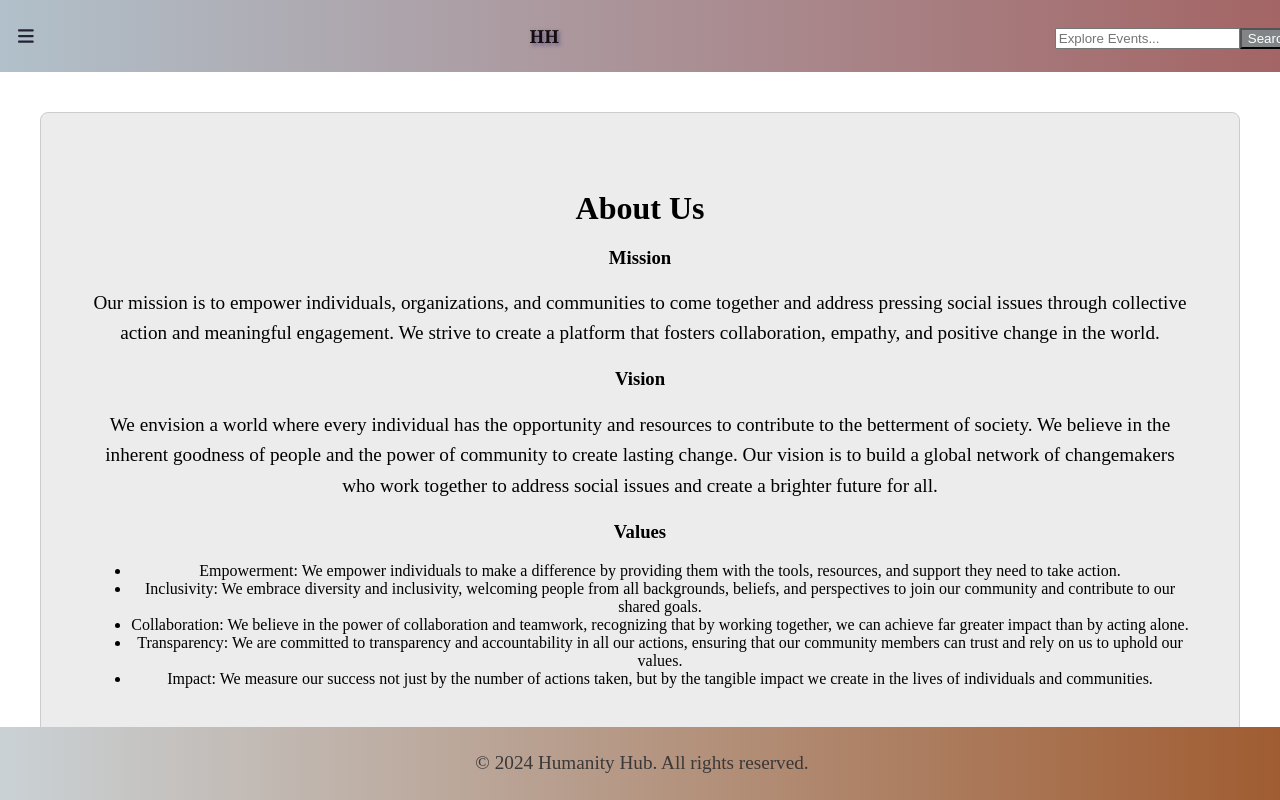
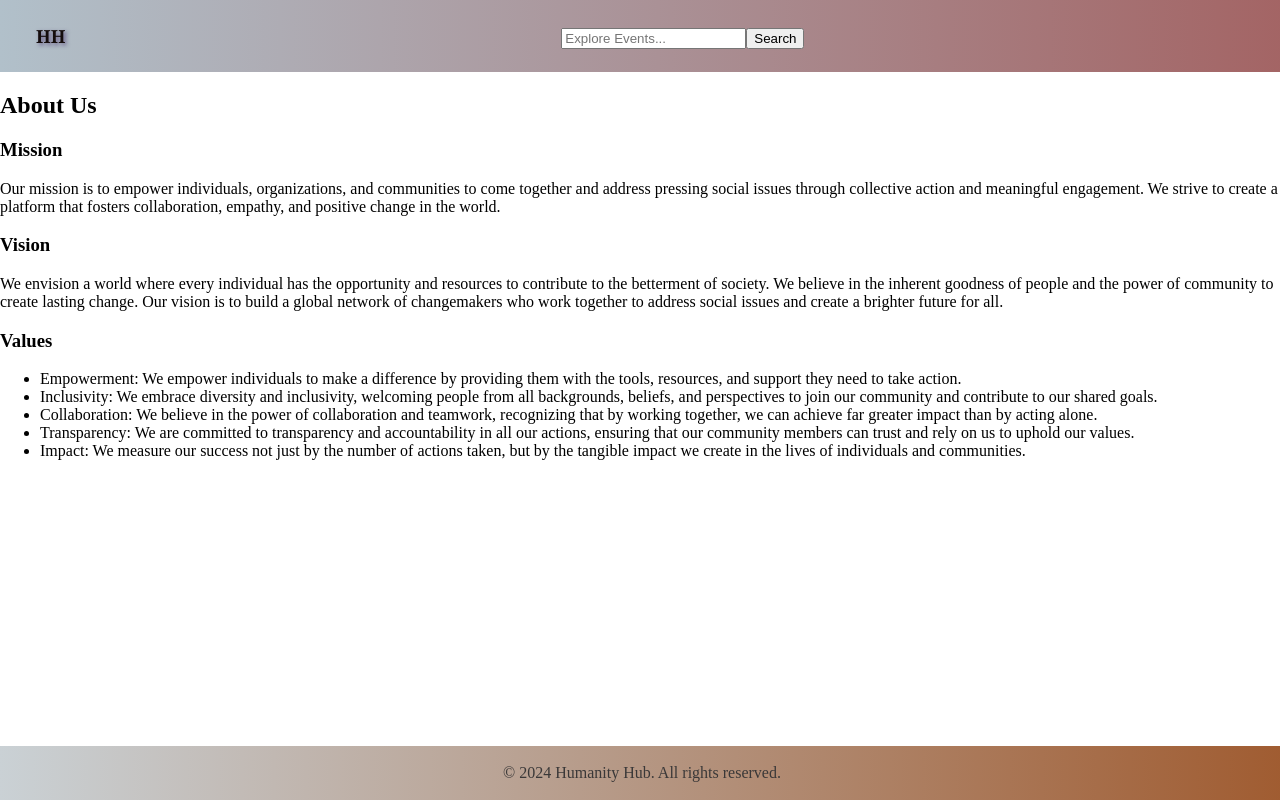
Before and after one commit to yana1al/HumanityHub, a React (Vite) app: page /about in a window 1280 px wide. Shown: the top 800 px of the page. Built offline with nearby package versions, Linux system fonts and the light colour scheme.

Commit message:
fortawesome installing

```diff
--- a/package.json
+++ b/package.json
@@ -10,6 +10,7 @@
     "preview": "vite preview"
   },
   "dependencies": {
+    "@fortawesome/fontawesome-svg-core": "^6.5.2",
     "@fortawesome/free-solid-svg-icons": "^6.5.2",
     "@fortawesome/react-fontawesome": "^0.2.0",
     "axios": "^1.6.8",
--- a/src/App.css
+++ b/src/App.css
@@ -2,36 +2,8 @@ body {
   margin: 0;
 }
 
-div {
-  background-size: cover;
-}
-
 .navbar {
   display: flex;
-}
-
-
-.home-container {
-  margin: 40px;
-  padding: 50px;
-  border: 1px solid #ccc;
-  border-radius: 5px;
-  background-color: #e0cfcf;
-}
-
-h1 ,h2{
-  font-size: 2em;
-  margin-bottom: 20px;
-  text-align: center;
-}
-
-p {
-  font-size: 1.2em;
-  line-height: 1.6;
-  text-align: center;
-}
-
-.navbar {
   color: rgb(37, 34, 55);
   background: linear-gradient(to right, #b1c0ca, rgb(163, 98, 98));
   padding: 1em;
@@ -80,79 +52,19 @@ footer {
   width: 100%;
 }
 
-
-.auth-container {
-  max-width: 3000px;
-  margin: 8rem;
-  padding: 100px;
-  background-color: #e4e8ead3;
-  border-radius: 60px;
-  box-shadow: 0 2px 4px rgba(0, 0, 0, 0.1);
-  text-align: center;
-}
-
-.password-input-container {
-  position:relative;
-}
-
-.password-toggle {
-  position: absolute;
-  top: 50%;
-  transform: translateY(-50%);
-  background: none;
-  border: none;
+.menu-icon {
   cursor: pointer;
 }
 
-
-
-.form-group {
-  margin-bottom: 10px;
-}
-
-label {
-  display:grid;
-  margin-bottom: 1px;
-}
-
-
-input[type=""]
- {
-  width: 100%;
-  padding: 20px;
-  border: 1px solid #ccc;
-  border-radius: 5px;
-}
-
-button {
-  background-color: #828587;
-  color: white;
-  cursor: pointer;
-}
-
-button:hover {
-  background-color: #748fad;
-}
-
-.about-container {
-  margin: 40px;
-  padding: 50px;
-  border: 1px solid #ccc;
-  border-radius: 8px;
-  background-color: #ececec;
-  text-align: center;
-}
-.access-list {
+.menu-list {
   position: absolute;
-  top: 50px; /* Adjust the top position as needed */
-  right:auto;
-  background-color: #fff;
+  right: 20px;
+  top: 100%;
+  background-color: white;
   border: 1px solid #ccc;
   padding: 10px;
-  z-index: 1000; /* Ensure the access list appears above other elements */
 }
 
 .menu-item {
   cursor: pointer;
-  margin-bottom: 10px;
 }
--- a/src/App.jsx
+++ b/src/App.jsx
@@ -32,10 +32,7 @@ const App = () => {
         <Routes>
         <Route path="/" element= {<Home />} />
           <Route path="/about" element={<About />} />
-          {/* <Route path="/login" element={<Login setUser={setUser} />} />
-          <Route path="/register" element={<Register />} />
-          <Route path="/parks" element={<Parks user={user} />} />
-          <Route path="/buy-tickets" element={<BuyTickets />} /> */}
+
         </Routes>
       </main>
       <footer>
--- a/src/components/Nav.jsx
+++ b/src/components/Nav.jsx
@@ -14,11 +14,11 @@ const Nav = () => {
   };
 
   const handleMenuClick = () => {
-    setMenuOpen(!menuOpen);
+    setMenuOpen(!menuOpen); // Toggle menu open/close state
   };
 
   const handleMenuItemClick = (section) => {
-    setMenuOpen(false);
+    setMenuOpen(false); // Close the menu when a menu item is clicked
     switch (section) {
       case "about":
         navigate("/about");
@@ -39,11 +39,20 @@ const Nav = () => {
 
   return (
     <nav className="navbar">
+      <div className="logo-container">
+        <Link to="/" className="logo">HH</Link> {/* Logo routes to home page */}
+      </div>
+      <div className="search-bar">
+        <input
+          type="text"
+          value={searchQuery}
+          onChange={(e) => setSearchQuery(e.target.value)}
+          placeholder="Explore Events..."
+        />
+        <button onClick={handleSearch}>Search</button>
+      </div>
       <div className="menu-icon" onClick={handleMenuClick}>
         <FontAwesomeIcon icon={faBars} />
-      </div>
-      <div className="logo-container">
-        <Link to="/" className="logo">HH</Link> {/* Logo routes to home page */}
       </div>
       {menuOpen && (
         <div className="menu-list">
@@ -53,15 +62,6 @@ const Nav = () => {
           <div className="menu-item" onClick={() => handleMenuItemClick("login")}>Login</div>
         </div>
       )}
-      <div className="search-bar">
-        <input
-          type="text"
-          value={searchQuery}
-          onChange={(e) => setSearchQuery(e.target.value)}
-          placeholder="Explore Events..."
-        />
-        <button onClick={handleSearch}>Search</button>
-      </div>
     </nav>
   );
 };
```
Also changed, not shown: 1 other file (tests, documents, lock files or other folders). Lines whose indentation alone changed are shown as unchanged.
